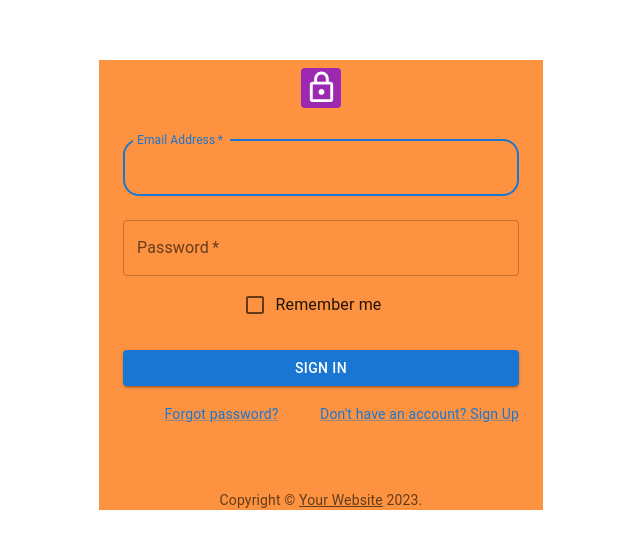
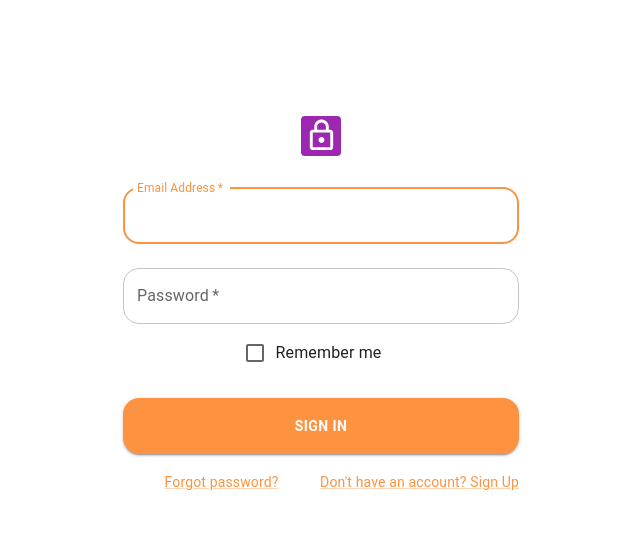
Before and after one commit to DearSmc/Connext_Frontend, a React (Vite) app: page /login in a window 1280 px wide. Shown: the part 131-680 px from the top of the page, without its empty margins (319-959 px from the left). Built offline with nearby package versions, Linux system fonts and the light colour scheme.

Commit message:
add services

```diff
--- a/package.json
+++ b/package.json
@@ -13,6 +13,7 @@
     "@emotion/styled": "^11.10.6",
     "@mui/icons-material": "^5.11.11",
     "@mui/material": "^5.11.11",
+    "axios": "^1.3.4",
     "react": "^18.2.0",
     "react-dom": "^18.2.0",
     "react-router-dom": "^6.8.2"
--- a/src/App.tsx
+++ b/src/App.tsx
@@ -6,6 +6,7 @@ import { createTheme, ThemeProvider } from "@mui/material/styles";
 
 import router from "./router";
 import CircularProgress from "@mui/material/CircularProgress";
+import createPalette from "@mui/material/styles/createPalette";
 
 let theme = createTheme({
   palette: {
--- a/src/pages/Login/index.tsx
+++ b/src/pages/Login/index.tsx
@@ -11,27 +11,9 @@ import Box from "@mui/material/Box";
 import LockOutlinedIcon from "@mui/icons-material/LockOutlined";
 import Typography from "@mui/material/Typography";
 import Container from "@mui/material/Container";
-import { createTheme, ThemeProvider } from "@mui/material/styles";
 
-function Copyright(props: any) {
-  return (
-    <Typography
-      variant="body2"
-      color="text.secondary"
-      align="center"
-      {...props}
-    >
-      {"Copyright © "}
-      <Link color="inherit" href="https://mui.com/">
-        Your Website
-      </Link>{" "}
-      {new Date().getFullYear()}
-      {"."}
-    </Typography>
-  );
-}
-
-const theme = createTheme();
+import { getMovie } from "../../services/Login";
+import { Login } from "../../services/Login";
 
 export default function index() {
   const handleSubmit = (event: React.FormEvent<HTMLFormElement>) => {
@@ -41,10 +23,16 @@ export default function index() {
       email: data.get("email"),
       password: data.get("password"),
     });
+    // getMovie();
+    console.log(
+      Login({
+        email: data.get("email"),
+        password: data.get("password"),
+      })
+    );
   };
 
   return (
-    <ThemeProvider theme={theme}>
     <Container component="main" maxWidth="xs">
       <CssBaseline />
       <Box
@@ -61,17 +49,13 @@ export default function index() {
           </Avatar>
         </Box>
 
-          <Box
-            component="form"
-            onSubmit={handleSubmit}
-            noValidate
-            sx={{ mt: 1}}
-          >
+        <Box component="form" onSubmit={handleSubmit} noValidate sx={{ mt: 1 }}>
           <TextField
             margin="normal"
             required
             fullWidth
             id="email"
+            type="email"
             label="Email Address"
             name="email"
             autoComplete="email"
@@ -91,6 +75,11 @@ export default function index() {
             type="password"
             id="password"
             autoComplete="current-password"
+            sx={{
+              "& fieldset": {
+                borderRadius: "16px",
+              },
+            }}
           />
           <FormControlLabel
             control={<Checkbox value="remember" color="primary" />}
@@ -100,7 +89,15 @@ export default function index() {
             type="submit"
             fullWidth
             variant="contained"
-              sx={{ mt: 3, mb: 2 }}
+            sx={{
+              mt: 3,
+              mb: 2,
+              px: 1,
+              py: 2,
+              borderRadius: "16px",
+              color: "white",
+              fontWeight: "bold",
+            }}
           >
             Sign In
           </Button>
@@ -118,8 +115,6 @@ export default function index() {
           </Grid>
         </Box>
       </Box>
-        <Copyright sx={{ mt: 8, mb: 4 }} />
     </Container>
-    </ThemeProvider>
   );
 }
--- a/src/router.tsx
+++ b/src/router.tsx
@@ -23,7 +23,7 @@ const Layout = () => (
     sx={{
       width: "100%",
       height: "100%",
-      backgroundColor: "primary.main",
+      // backgroundColor: "primary.main",
     }}
   >
     {/* <header>
--- /dev/null
+++ b/src/services/Login.ts
@@ -0,0 +1,86 @@
+import axios from "axios";
+
+// const options = {
+//   method: "GET",
+//   url: "https://movie-database-alternative.p.rapidapi.com/",
+//   params: { s: "Avengers Endgame", r: "json", page: "1" },
+//   headers: {
+//     "X-RapidAPI-Key": "SIGN-UP-FOR-KEY",
+//     "X-RapidAPI-Host": "movie-database-alternative.p.rapidapi.com",
+//   },
+// };
+
+// axios
+//   .request(options)
+//   .then(function (response) {
+//     console.log(response.data);
+//   })
+//   .catch(function (error) {
+//     console.error(error);
+//   });
+
+// interface Response {
+//   text: string;
+//   author: string;
+//   category: string;
+//   id: number;
+// }
+
+// const getMovie = () => {
+//   axios
+//     .request(options)
+//     .then(function ({ data }: { data: Response }) {
+//       console.log(data);
+//     })
+//     .catch(function (error: any) {
+//       console.error(error);
+//     });
+// };
+
+interface IUserCredential {
+  email: FormDataEntryValue | null;
+  password: FormDataEntryValue | null;
+}
+
+// const options = {
+//   method: "GET",
+//   url: "http://localhost:7001/",
+//   // params: { s: "Avengers Endgame", r: "json", page: "1" },
+//   // headers: {
+//   //   "X-RapidAPI-Key": "SIGN-UP-FOR-KEY",
+//   //   "X-RapidAPI-Host": "movie-database-alternative.p.rapidapi.com",
+//   // },
+// };
+
+const options = {
+  method: "POST",
+  url: "http://localhost:7001/api/auth/login",
+  // params: { s: "Avengers Endgame", r: "json", page: "1" },
+  // headers: {
+  //   "X-RapidAPI-Key": "SIGN-UP-FOR-KEY",
+  //   "X-RapidAPI-Host": "movie-database-alternative.p.rapidapi.com",
+  // },
+};
+
+const Login = (userCredential: IUserCredential) => {
+  if (userCredential.email && userCredential.password) {
+    let payload = {
+      body: {
+        ...userCredential,
+      },
+      ...options,
+    };
+    axios
+      .request(payload)
+      .then(function (res) {
+        console.log("res", res.data);
+        return res.data;
+      })
+      .catch(function (error: any) {
+        console.error("error", error);
+        return error;
+      });
+  }
+};
+
+export { Login };
```
Also changed, not shown: 2 other files (tests, documents, lock files or other folders). Lines whose indentation alone changed are shown as unchanged.
